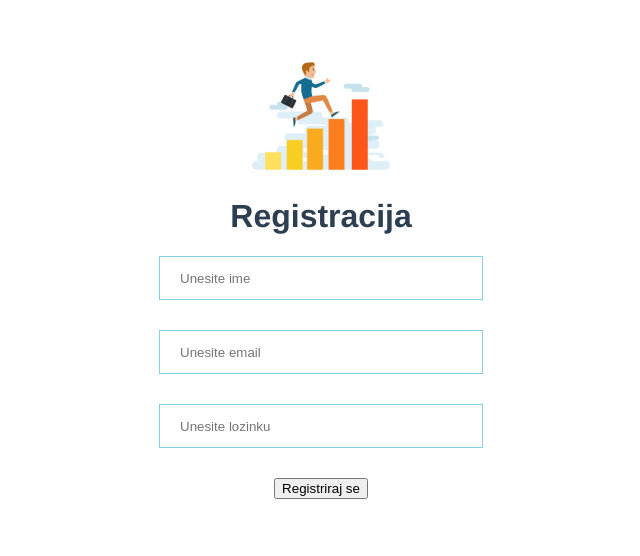
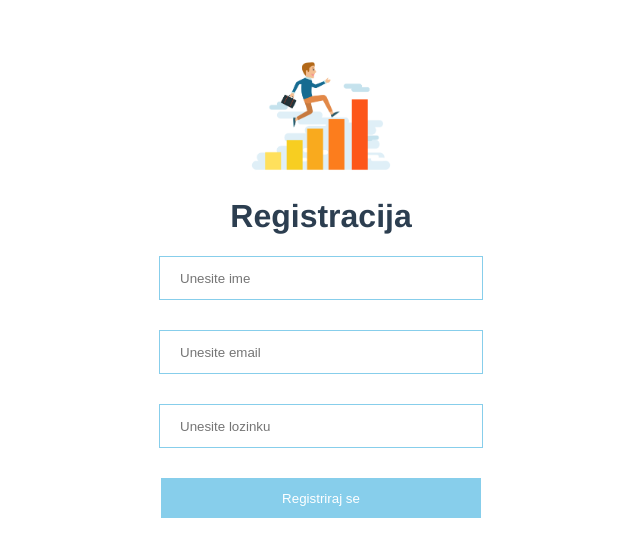
Before and after one commit to jurandarjanovic/careerlift-project, a Vue app: page / in a window 1280 px wide. Shown: the top 556 px of the page, without its empty margins (319-959 px from the left). Built offline with nearby package versions, Linux system fonts and the light colour scheme.

Commit message:
registracija-uspjesno dodavanje novih korisnika

```diff
--- a/package.json
+++ b/package.json
@@ -8,6 +8,7 @@
     "lint": "vue-cli-service lint"
   },
   "dependencies": {
+    "axios": "^1.4.0",
     "core-js": "^3.8.3",
     "vue": "^3.2.13"
   },
--- a/src/components/SignUp.vue
+++ b/src/components/SignUp.vue
@@ -1,16 +1,42 @@
 <template>
-<img class="logo1" src="../assets/logo1.png">
+<img class="logo1" src="../assets/logo1.png" title="CareerLift">
 <h1>Registracija</h1>
 <div class="registracija">
-    <input type="text" placeholder="Unesite ime" />
-    <input type="email" placeholder="Unesite email" />
-    <input type="password" placeholder="Unesite lozinku" />
-    <button> Registriraj se </button>
+    <input type="text" v-model="name" placeholder="Unesite ime" />
+    <input type="email" v-model="email" placeholder="Unesite email" />
+    <input type="password" v-model="password" placeholder="Unesite lozinku" />
+    <button v-on:click="signUp"> Registriraj se </button>
 </div>
 </template>
 <script>
+import axios from 'axios'
 export default {
-    name :'SignUp'
+    name :'SignUp',
+    data()
+    {
+        return {
+            name:'',
+            email:'',
+            password:''
+        }
+    },
+    methods:{
+        async signUp()
+        {
+            let result = await axios.post("http://localhost:3000/korisnici",{
+               email:this.email,
+               password:this.password,
+               name:this.name
+            });
+
+            console.warn(result);
+            if(result.status==201)
+            {
+                alert("sign-up done");
+                localStorage.setItem("user-info",JSON.stringify(result.data))
+            }
+        }
+    }
 }
 </script>
 
@@ -29,6 +55,12 @@ export default {
     border: 1px solid skyblue;
 }
 .registracija button{
+    width: 320px;
+    height: 40px;
+    border: 1px solid skyblue;
+    background: skyblue;
+    color: white;
+    cursor: pointer;
 
 }
 </style>
```
Also changed, not shown: 1 other file (tests, documents, lock files or other folders).
